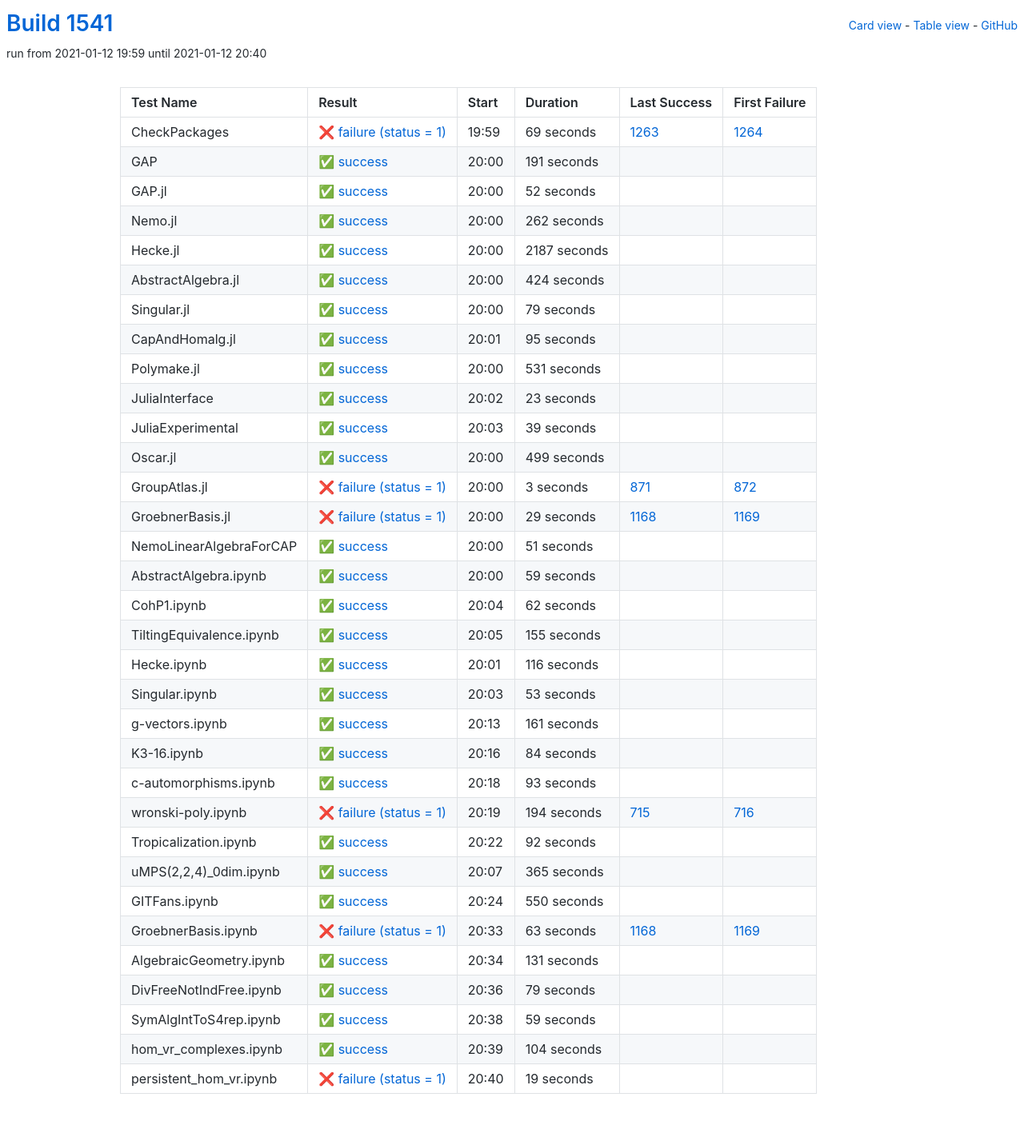
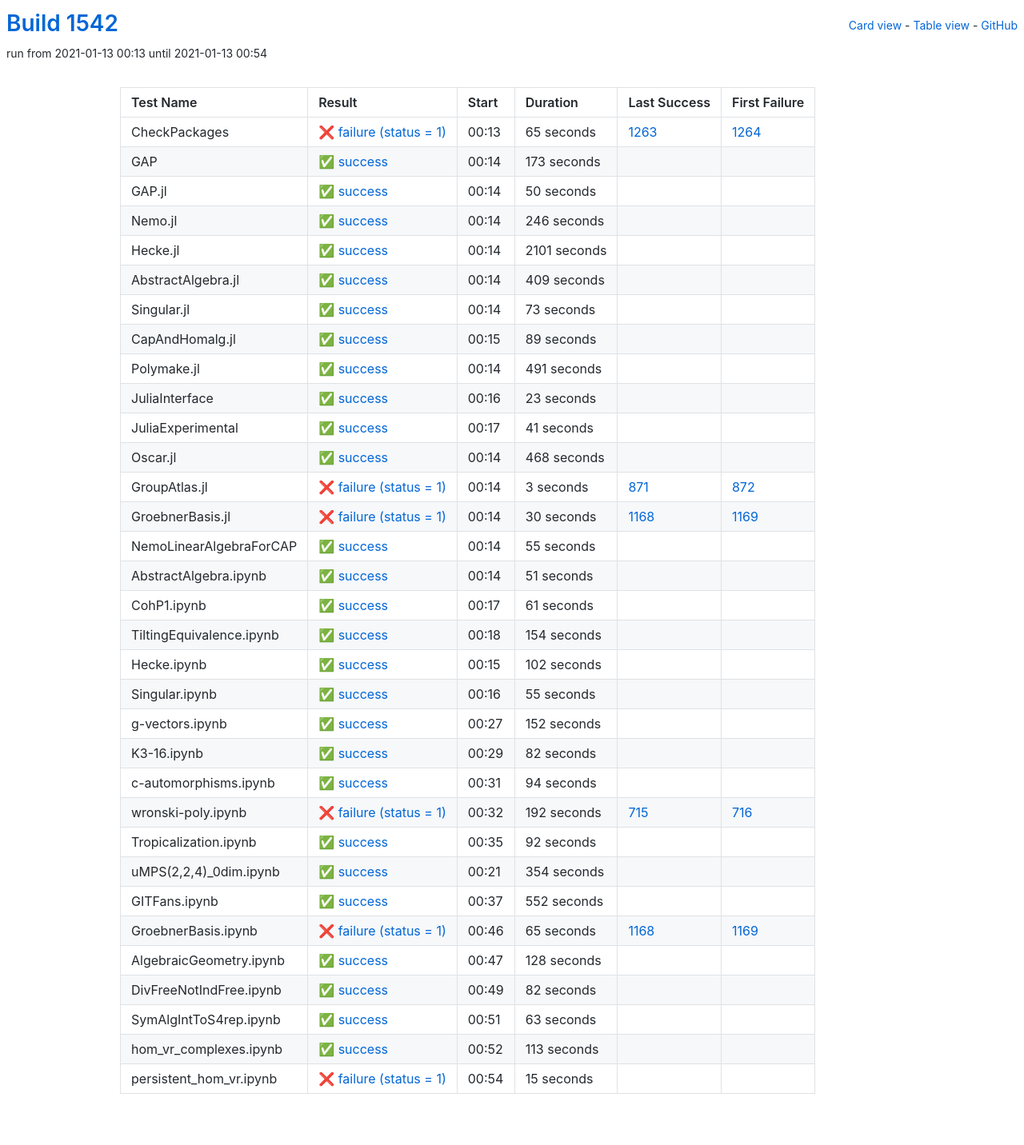
Before and after one commit to oscar-system/oscar-ci-status-stable, a Jekyll site: the page built from table.html, in a window 1280 px wide. Shown: the whole page at 80% size. Built offline with Jekyll 4.4.1, drawn with Linux system fonts in a browser that asks for light colours.

Commit message:
Build #1542

```diff
--- a/_data/ci.yml
+++ b/_data/ci.yml
@@ -1,6 +1,6 @@
 ---
-build: 1541
-build_url: https://oscarci.mathematik.uni-kl.de/job/oscar-stable/1541/
+build: 1542
+build_url: https://oscarci.mathematik.uni-kl.de/job/oscar-stable/1542/
 job: oscar-stable
 organization: oscar-system
 repo: oscar-ci-status-stable
@@ -8,116 +8,116 @@ repourl: https://github.com/oscar-system/oscar-ci-status-stable
 tests:
 - name: CheckPackages
   id: checkpackages
-  log: https://oscarci.mathematik.uni-kl.de/job/oscar-stable/1541/artifact/logs/build-1541/CheckPackages.log
-  start: 2021-01-12 19:59
+  log: https://oscarci.mathematik.uni-kl.de/job/oscar-stable/1542/artifact/logs/build-1542/CheckPackages.log
+  start: 2021-01-13 00:13
   success: false
   exitcode: 1
   status: failure
-  duration: 69
+  duration: 65
   last_success: 1263
   last_success_url: https://oscarci.mathematik.uni-kl.de/job/oscar-stable/1263/
   first_failure: 1264
   first_failure_url: https://oscarci.mathematik.uni-kl.de/job/oscar-stable/1264/
 - name: GAP
   id: gap
-  log: https://oscarci.mathematik.uni-kl.de/job/oscar-stable/1541/artifact/logs/build-1541/GAP.log
-  start: 2021-01-12 20:00
+  log: https://oscarci.mathematik.uni-kl.de/job/oscar-stable/1542/artifact/logs/build-1542/GAP.log
+  start: 2021-01-13 00:14
   success: true
   exitcode: 0
   status: success
-  duration: 191
+  duration: 173
   last_success: false
   last_success_url:
   first_failure: false
   first_failure_url:
 - name: GAP.jl
   id: gap-jl
-  log: https://oscarci.mathematik.uni-kl.de/job/oscar-stable/1541/artifact/logs/build-1541/GAP.jl.log
-  start: 2021-01-12 20:00
+  log: https://oscarci.mathematik.uni-kl.de/job/oscar-stable/1542/artifact/logs/build-1542/GAP.jl.log
+  start: 2021-01-13 00:14
   success: true
   exitcode: 0
   status: success
-  duration: 52
+  duration: 50
   last_success: false
   last_success_url:
   first_failure: false
   first_failure_url:
 - name: Nemo.jl
   id: nemo-jl
-  log: https://oscarci.mathematik.uni-kl.de/job/oscar-stable/1541/artifact/logs/build-1541/Nemo.jl.log
-  start: 2021-01-12 20:00
+  log: https://oscarci.mathematik.uni-kl.de/job/oscar-stable/1542/artifact/logs/build-1542/Nemo.jl.log
+  start: 2021-01-13 00:14
   success: true
   exitcode: 0
   status: success
-  duration: 262
+  duration: 246
   last_success: false
   last_success_url:
   first_failure: false
   first_failure_url:
 - name: Hecke.jl
   id: hecke-jl
-  log: https://oscarci.mathematik.uni-kl.de/job/oscar-stable/1541/artifact/logs/build-1541/Hecke.jl.log
-  start: 2021-01-12 20:00
+  log: https://oscarci.mathematik.uni-kl.de/job/oscar-stable/1542/artifact/logs/build-1542/Hecke.jl.log
+  start: 2021-01-13 00:14
   success: true
   exitcode: 0
   status: success
-  duration: 2187
+  duration: 2101
   last_success: false
   last_success_url:
   first_failure: false
   first_failure_url:
 - name: AbstractAlgebra.jl
   id: abstractalgebra-jl
-  log: https://oscarci.mathematik.uni-kl.de/job/oscar-stable/1541/artifact/logs/build-1541/AbstractAlgebra.jl.log
-  start: 2021-01-12 20:00
+  log: https://oscarci.mathematik.uni-kl.de/job/oscar-stable/1542/artifact/logs/build-1542/AbstractAlgebra.jl.log
+  start: 2021-01-13 00:14
   success: true
   exitcode: 0
   status: success
-  duration: 424
+  duration: 409
   last_success: false
   last_success_url:
   first_failure: false
   first_failure_url:
 - name: Singular.jl
   id: singular-jl
-  log: https://oscarci.mathematik.uni-kl.de/job/oscar-stable/1541/artifact/logs/build-1541/Singular.jl.log
-  start: 2021-01-12 20:00
+  log: https://oscarci.mathematik.uni-kl.de/job/oscar-stable/1542/artifact/logs/build-1542/Singular.jl.log
+  start: 2021-01-13 00:14
   success: true
   exitcode: 0
   status: success
-  duration: 79
+  duration: 73
   last_success: false
   last_success_url:
   first_failure: false
   first_failure_url:
 - name: CapAndHomalg.jl
   id: capandhomalg-jl
-  log: https://oscarci.mathematik.uni-kl.de/job/oscar-stable/1541/artifact/logs/build-1541/CapAndHomalg.jl.log
-  start: 2021-01-12 20:01
+  log: https://oscarci.mathematik.uni-kl.de/job/oscar-stable/1542/artifact/logs/build-1542/CapAndHomalg.jl.log
+  start: 2021-01-13 00:15
   success: true
   exitcode: 0
   status: success
-  duration: 95
+  duration: 89
   last_success: false
   last_success_url:
   first_failure: false
   first_failure_url:
 - name: Polymake.jl
   id: polymake-jl
-  log: https://oscarci.mathematik.uni-kl.de/job/oscar-stable/1541/artifact/logs/build-1541/Polymake.jl.log
-  start: 2021-01-12 20:00
+  log: https://oscarci.mathematik.uni-kl.de/job/oscar-stable/1542/artifact/logs/build-1542/Polymake.jl.log
+  start: 2021-01-13 00:14
   success: true
   exitcode: 0
   status: success
-  duration: 531
+  duration: 491
   last_success: false
   last_success_url:
   first_failure: false
   first_failure_url:
 - name: JuliaInterface
   id: juliainterface
-  log: https://oscarci.mathematik.uni-kl.de/job/oscar-stable/1541/artifact/logs/build-1541/JuliaInterface.log
-  start: 2021-01-12 20:02
+  log: https://oscarci.mathematik.uni-kl.de/job/oscar-stable/1542/artifact/logs/build-1542/JuliaInterface.log
+  start: 2021-01-13 00:16
   success: true
   exitcode: 0
   status: success
@@ -128,32 +128,32 @@ tests:
   first_failure_url:
 - name: JuliaExperimental
   id: juliaexperimental
-  log: https://oscarci.mathematik.uni-kl.de/job/oscar-stable/1541/artifact/logs/build-1541/JuliaExperimental.log
-  start: 2021-01-12 20:03
+  log: https://oscarci.mathematik.uni-kl.de/job/oscar-stable/1542/artifact/logs/build-1542/JuliaExperimental.log
+  start: 2021-01-13 00:17
   success: true
   exitcode: 0
   status: success
-  duration: 39
+  duration: 41
   last_success: false
   last_success_url:
   first_failure: false
   first_failure_url:
 - name: Oscar.jl
   id: oscar-jl
-  log: https://oscarci.mathematik.uni-kl.de/job/oscar-stable/1541/artifact/logs/build-1541/Oscar.jl.log
-  start: 2021-01-12 20:00
+  log: https://oscarci.mathematik.uni-kl.de/job/oscar-stable/1542/artifact/logs/build-1542/Oscar.jl.log
+  start: 2021-01-13 00:14
   success: true
   exitcode: 0
   status: success
-  duration: 499
+  duration: 468
   last_success: false
   last_success_url:
   first_failure: false
   first_failure_url:
 - name: GroupAtlas.jl
   id: groupatlas-jl
-  log: https://oscarci.mathematik.uni-kl.de/job/oscar-stable/1541/artifact/logs/build-1541/GroupAtlas.jl.log
-  start: 2021-01-12 20:00
+  log: https://oscarci.mathematik.uni-kl.de/job/oscar-stable/1542/artifact/logs/build-1542/GroupAtlas.jl.log
+  start: 2021-01-13 00:14
   success: false
   exitcode: 1
   status: failure
@@ -164,20 +164,32 @@ tests:
   first_failure_url: https://oscarci.mathematik.uni-kl.de/job/oscar-stable/872/
 - name: GroebnerBasis.jl
   id: groebnerbasis-jl
-  log: https://oscarci.mathematik.uni-kl.de/job/oscar-stable/1541/artifact/logs/build-1541/GroebnerBasis.jl.log
-  start: 2021-01-12 20:00
+  log: https://oscarci.mathematik.uni-kl.de/job/oscar-stable/1542/artifact/logs/build-1542/GroebnerBasis.jl.log
+  start: 2021-01-13 00:14
   success: false
   exitcode: 1
   status: failure
-  duration: 29
+  duration: 30
   last_success: 1168
   last_success_url: https://oscarci.mathematik.uni-kl.de/job/oscar-stable/1168/
   first_failure: 1169
   first_failure_url: https://oscarci.mathematik.uni-kl.de/job/oscar-stable/1169/
 - name: NemoLinearAlgebraForCAP
   id: nemolinearalgebraforcap
-  log: https://oscarci.mathematik.uni-kl.de/job/oscar-stable/1541/artifact/logs/build-1541/NemoLinearAlgebraForCAP.log
-  start: 2021-01-12 20:00
+  log: https://oscarci.mathematik.uni-kl.de/job/oscar-stable/1542/artifact/logs/build-1542/NemoLinearAlgebraForCAP.log
+  start: 2021-01-13 00:14
+  success: true
+  exitcode: 0
+  status: success
+  duration: 55
+  last_success: false
+  last_success_url:
+  first_failure: false
+  first_failure_url:
+- name: AbstractAlgebra.ipynb
+  id: abstractalgebra-ipynb
+  log: https://oscarci.mathematik.uni-kl.de/job/oscar-stable/1542/artifact/logs/build-1542/AbstractAlgebra.ipynb.log
+  start: 2021-01-13 00:14
   success: true
   exitcode: 0
   status: success
@@ -186,118 +198,106 @@ tests:
   last_success_url:
   first_failure: false
   first_failure_url:
-- name: AbstractAlgebra.ipynb
-  id: abstractalgebra-ipynb
-  log: https://oscarci.mathematik.uni-kl.de/job/oscar-stable/1541/artifact/logs/build-1541/AbstractAlgebra.ipynb.log
-  start: 2021-01-12 20:00
+- name: CohP1.ipynb
+  id: cohp1-ipynb
+  log: https://oscarci.mathematik.uni-kl.de/job/oscar-stable/1542/artifact/logs/build-1542/CohP1.ipynb.log
+  start: 2021-01-13 00:17
   success: true
   exitcode: 0
   status: success
-  duration: 59
-  last_success: false
-  last_success_url:
-  first_failure: false
-  first_failure_url:
-- name: CohP1.ipynb
-  id: cohp1-ipynb
-  log: https://oscarci.mathematik.uni-kl.de/job/oscar-stable/1541/artifact/logs/build-1541/CohP1.ipynb.log
-  start: 2021-01-12 20:04
-  success: true
-  exitcode: 0
-  status: success
-  duration: 62
+  duration: 61
   last_success: false
   last_success_url:
   first_failure: false
   first_failure_url:
 - name: TiltingEquivalence.ipynb
   id: tiltingequivalence-ipynb
-  log: https://oscarci.mathematik.uni-kl.de/job/oscar-stable/1541/artifact/logs/build-1541/TiltingEquivalence.ipynb.log
-  start: 2021-01-12 20:05
+  log: https://oscarci.mathematik.uni-kl.de/job/oscar-stable/1542/artifact/logs/build-1542/TiltingEquivalence.ipynb.log
+  start: 2021-01-13 00:18
   success: true
   exitcode: 0
   status: success
-  duration: 155
+  duration: 154
   last_success: false
   last_success_url:
   first_failure: false
   first_failure_url:
 - name: Hecke.ipynb
   id: hecke-ipynb
-  log: https://oscarci.mathematik.uni-kl.de/job/oscar-stable/1541/artifact/logs/build-1541/Hecke.ipynb.log
-  start: 2021-01-12 20:01
+  log: https://oscarci.mathematik.uni-kl.de/job/oscar-stable/1542/artifact/logs/build-1542/Hecke.ipynb.log
+  start: 2021-01-13 00:15
   success: true
   exitcode: 0
   status: success
-  duration: 116
+  duration: 102
   last_success: false
   last_success_url:
   first_failure: false
   first_failure_url:
 - name: Singular.ipynb
   id: singular-ipynb
-  log: https://oscarci.mathematik.uni-kl.de/job/oscar-stable/1541/artifact/logs/build-1541/Singular.ipynb.log
-  start: 2021-01-12 20:03
+  log: https://oscarci.mathematik.uni-kl.de/job/oscar-stable/1542/artifact/logs/build-1542/Singular.ipynb.log
+  start: 2021-01-13 00:16
   success: true
   exitcode: 0
   status: success
-  duration: 53
+  duration: 55
   last_success: false
   last_success_url:
   first_failure: false
   first_failure_url:
 - name: g-vectors.ipynb
   id: g-vectors-ipynb
-  log: https://oscarci.mathematik.uni-kl.de/job/oscar-stable/1541/artifact/logs/build-1541/g-vectors.ipynb.log
-  start: 2021-01-12 20:13
+  log: https://oscarci.mathematik.uni-kl.de/job/oscar-stable/1542/artifact/logs/build-1542/g-vectors.ipynb.log
+  start: 2021-01-13 00:27
   success: true
   exitcode: 0
   status: success
-  duration: 161
+  duration: 152
   last_success: false
   last_success_url:
   first_failure: false
   first_failure_url:
 - name: K3-16.ipynb
   id: k3-16-ipynb
-  log: https://oscarci.mathematik.uni-kl.de/job/oscar-stable/1541/artifact/logs/build-1541/K3-16.ipynb.log
-  start: 2021-01-12 20:16
+  log: https://oscarci.mathematik.uni-kl.de/job/oscar-stable/1542/artifact/logs/build-1542/K3-16.ipynb.log
+  start: 2021-01-13 00:29
   success: true
   exitcode: 0
   status: success
-  duration: 84
+  duration: 82
   last_success: false
   last_success_url:
   first_failure: false
   first_failure_url:
 - name: c-automorphisms.ipynb
   id: c-automorphisms-ipynb
-  log: https://oscarci.mathematik.uni-kl.de/job/oscar-stable/1541/artifact/logs/build-1541/c-automorphisms.ipynb.log
-  start: 2021-01-12 20:18
+  log: https://oscarci.mathematik.uni-kl.de/job/oscar-stable/1542/artifact/logs/build-1542/c-automorphisms.ipynb.log
+  start: 2021-01-13 00:31
   success: true
   exitcode: 0
   status: success
-  duration: 93
+  duration: 94
   last_success: false
   last_success_url:
   first_failure: false
   first_failure_url:
 - name: wronski-poly.ipynb
   id: wronski-poly-ipynb
-  log: https://oscarci.mathematik.uni-kl.de/job/oscar-stable/1541/artifact/logs/build-1541/wronski-poly.ipynb.log
-  start: 2021-01-12 20:19
+  log: https://oscarci.mathematik.uni-kl.de/job/oscar-stable/1542/artifact/logs/build-1542/wronski-poly.ipynb.log
+  start: 2021-01-13 00:32
   success: false
   exitcode: 1
   status: failure
-  duration: 194
+  duration: 192
   last_success: 715
   last_success_url: https://oscarci.mathematik.uni-kl.de/job/oscar-stable/715/
   first_failure: 716
   first_failure_url: https://oscarci.mathematik.uni-kl.de/job/oscar-stable/716/
 - name: Tropicalization.ipynb
   id: tropicalization-ipynb
-  log: https://oscarci.mathematik.uni-kl.de/job/oscar-stable/1541/artifact/logs/build-1541/Tropicalization.ipynb.log
-  start: 2021-01-12 20:22
+  log: https://oscarci.mathematik.uni-kl.de/job/oscar-stable/1542/artifact/logs/build-1542/Tropicalization.ipynb.log
+  start: 2021-01-13 00:35
   success: true
   exitcode: 0
   status: success
@@ -308,96 +308,96 @@ tests:
   first_failure_url:
 - name: uMPS(2,2,4)_0dim.ipynb
   id: umps-2-2-4-0dim-ipynb
-  log: https://oscarci.mathematik.uni-kl.de/job/oscar-stable/1541/artifact/logs/build-1541/uMPS-2-2-4-_0dim.ipynb.log
-  start: 2021-01-12 20:07
+  log: https://oscarci.mathematik.uni-kl.de/job/oscar-stable/1542/artifact/logs/build-1542/uMPS-2-2-4-_0dim.ipynb.log
+  start: 2021-01-13 00:21
   success: true
   exitcode: 0
   status: success
-  duration: 365
+  duration: 354
   last_success: false
   last_success_url:
   first_failure: false
   first_failure_url:
 - name: GITFans.ipynb
   id: gitfans-ipynb
-  log: https://oscarci.mathematik.uni-kl.de/job/oscar-stable/1541/artifact/logs/build-1541/GITFans.ipynb.log
-  start: 2021-01-12 20:24
+  log: https://oscarci.mathematik.uni-kl.de/job/oscar-stable/1542/artifact/logs/build-1542/GITFans.ipynb.log
+  start: 2021-01-13 00:37
   success: true
   exitcode: 0
   status: success
-  duration: 550
+  duration: 552
   last_success: false
   last_success_url:
   first_failure: false
   first_failure_url:
 - name: GroebnerBasis.ipynb
   id: groebnerbasis-ipynb
-  log: https://oscarci.mathematik.uni-kl.de/job/oscar-stable/1541/artifact/logs/build-1541/GroebnerBasis.ipynb.log
-  start: 2021-01-12 20:33
+  log: https://oscarci.mathematik.uni-kl.de/job/oscar-stable/1542/artifact/logs/build-1542/GroebnerBasis.ipynb.log
+  start: 2021-01-13 00:46
   success: false
   exitcode: 1
   status: failure
-  duration: 63
+  duration: 65
   last_success: 1168
   last_success_url: https://oscarci.mathematik.uni-kl.de/job/oscar-stable/1168/
   first_failure: 1169
   first_failure_url: https://oscarci.mathematik.uni-kl.de/job/oscar-stable/1169/
 - name: AlgebraicGeometry.ipynb
   id: algebraicgeometry-ipynb
-  log: https://oscarci.mathematik.uni-kl.de/job/oscar-stable/1541/artifact/logs/build-1541/AlgebraicGeometry.ipynb.log
-  start: 2021-01-12 20:34
+  log: https://oscarci.mathematik.uni-kl.de/job/oscar-stable/1542/artifact/logs/build-1542/AlgebraicGeometry.ipynb.log
+  start: 2021-01-13 00:47
   success: true
   exitcode: 0
   status: success
-  duration: 131
+  duration: 128
   last_success: false
   last_success_url:
   first_failure: false
   first_failure_url:
 - name: DivFreeNotIndFree.ipynb
   id: divfreenotindfree-ipynb
-  log: https://oscarci.mathematik.uni-kl.de/job/oscar-stable/1541/artifact/logs/build-1541/DivFreeNotIndFree.ipynb.log
-  start: 2021-01-12 20:36
+  log: https://oscarci.mathematik.uni-kl.de/job/oscar-stable/1542/artifact/logs/build-1542/DivFreeNotIndFree.ipynb.log
+  start: 2021-01-13 00:49
   success: true
   exitcode: 0
   status: success
-  duration: 79
+  duration: 82
   last_success: false
   last_success_url:
   first_failure: false
   first_failure_url:
 - name: SymAlgIntToS4rep.ipynb
   id: symalginttos4rep-ipynb
-  log: https://oscarci.mathematik.uni-kl.de/job/oscar-stable/1541/artifact/logs/build-1541/SymAlgIntToS4rep.ipynb.log
-  start: 2021-01-12 20:38
+  log: https://oscarci.mathematik.uni-kl.de/job/oscar-stable/1542/artifact/logs/build-1542/SymAlgIntToS4rep.ipynb.log
+  start: 2021-01-13 00:51
   success: true
   exitcode: 0
   status: success
-  duration: 59
+  duration: 63
   last_success: false
   last_success_url:
   first_failure: false
   first_failure_url:
 - name: hom_vr_complexes.ipynb
   id: hom-vr-complexes-ipynb
-  log: https://oscarci.mathematik.uni-kl.de/job/oscar-stable/1541/artifact/logs/build-1541/hom_vr_complexes.ipynb.log
-  start: 2021-01-12 20:39
+  log: https://oscarci.mathematik.uni-kl.de/job/oscar-stable/1542/artifact/logs/build-1542/hom_vr_complexes.ipynb.log
+  start: 2021-01-13 00:52
   success: true
   exitcode: 0
   status: success
-  duration: 104
+  duration: 113
   last_success: false
   last_success_url:
   first_failure: false
   first_failure_url:
 - name: persistent_hom_vr.ipynb
   id: persistent-hom-vr-ipynb
-  log: https://oscarci.mathematik.uni-kl.de/job/oscar-stable/1541/artifact/logs/build-1541/persistent_hom_vr.ipynb.log
-  start: 2021-01-12 20:40
+  log: https://oscarci.mathematik.uni-kl.de/job/oscar-stable/1542/artifact/logs/build-1542/persistent_hom_vr.ipynb.log
+  start: 2021-01-13 00:54
   success: false
   exitcode: 1
   status: failure
-  duration: 19
+  duration: 15
   last_success: false
   last_success_url:
   first_failure: false
```
Also changed, not shown: README.md.
